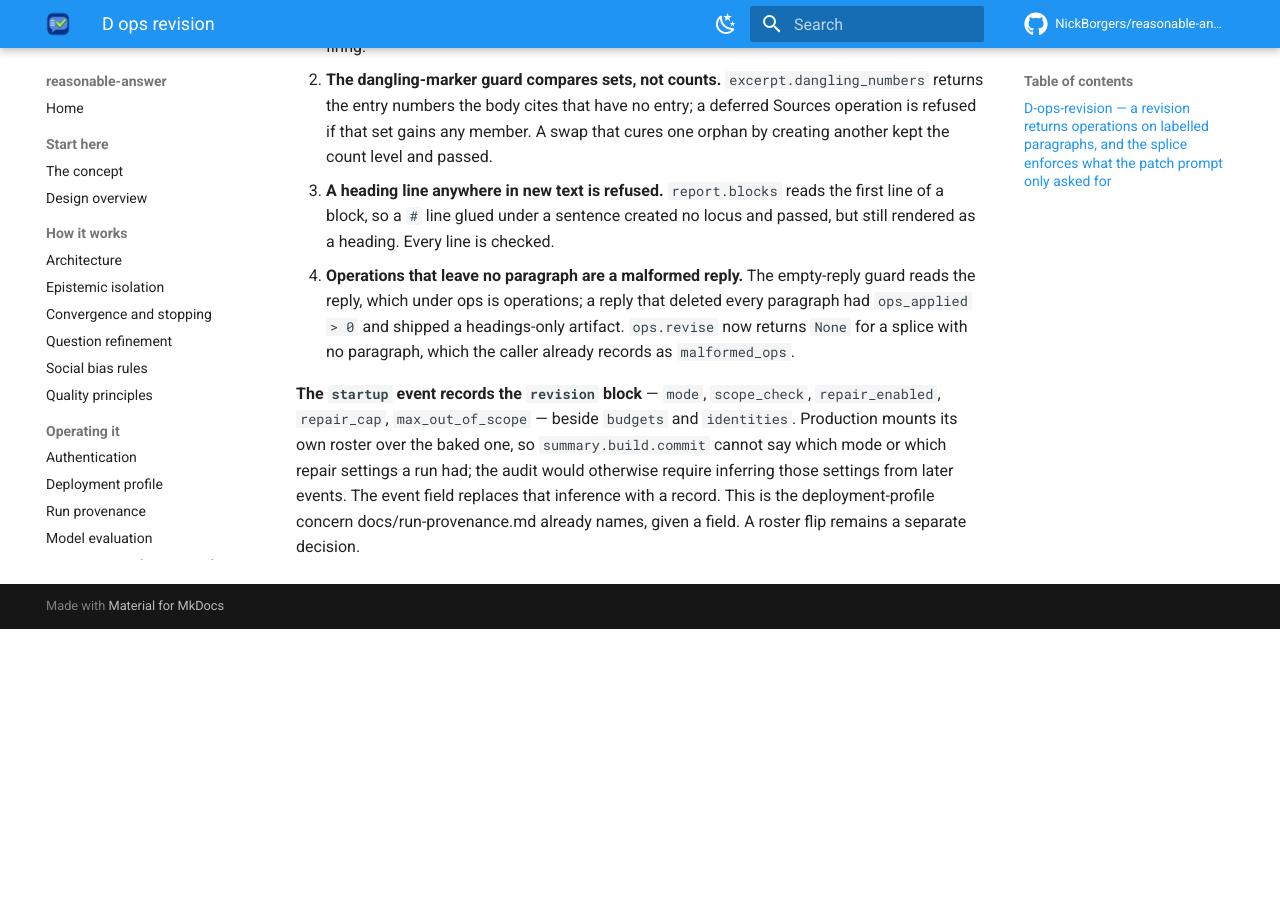
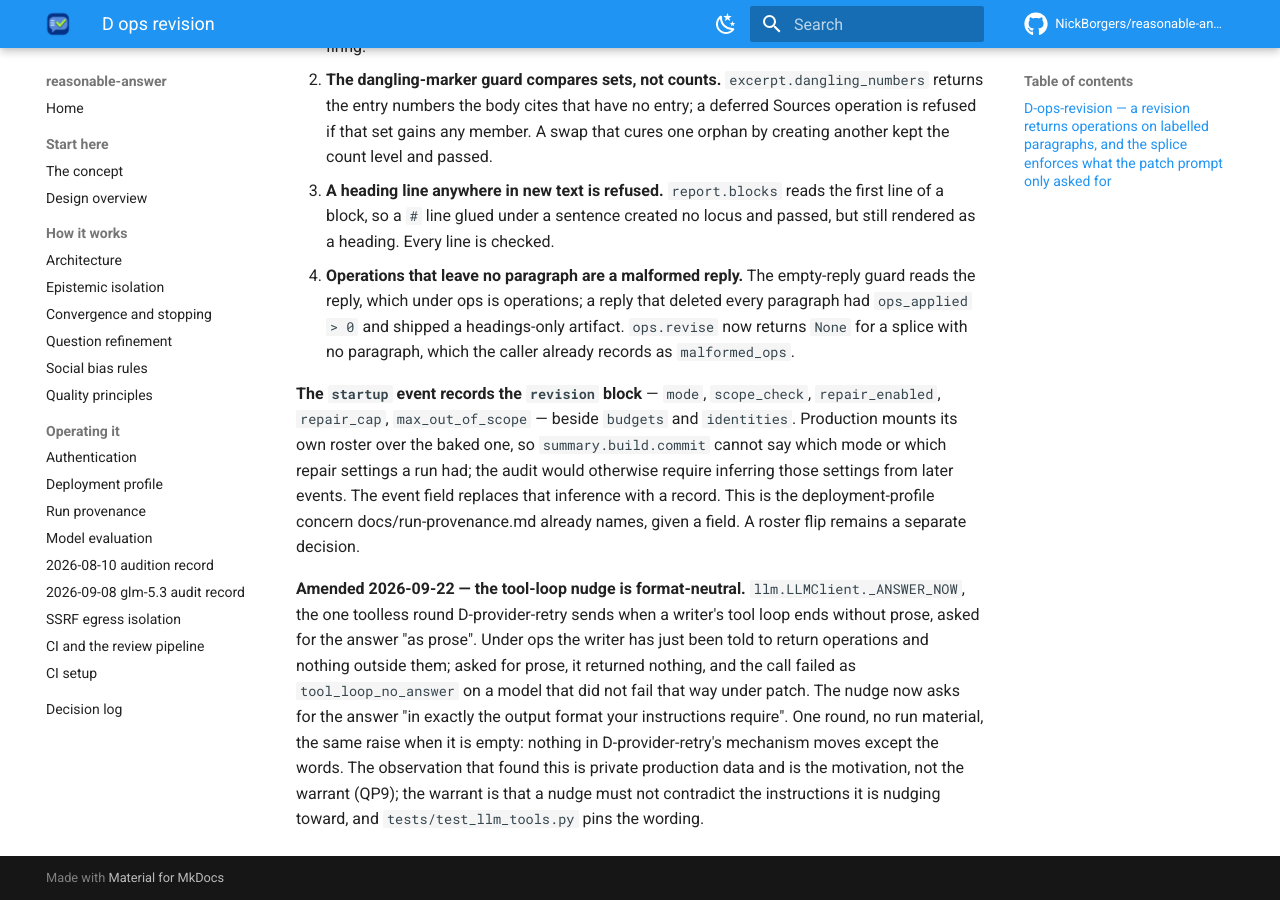
Before and after one commit to NickBorgers/reasonable-answer, an MkDocs documentation site: the page built from docs/decisions/D-ops-revision.md, in a window 1280 px wide and 900 px high, scrolled down 5570 px. Built offline with MkDocs 1.6.1 and Material for MkDocs 9.7.7, drawn with Linux system fonts in a browser that asks for light colours; comment, search, counter and statistics services are not loaded; before the commit the page ends 6199 px from its top, so only the background shows below that.

Commit message:
fix(llm): the tool-loop nudge asks for the caller's output format, not prose (D-ops-revision)
The one toolless round sent when a writer's tool loop ends without prose asked
for the answer "as prose". Under `revision.mode: ops` the writer has just been
told to return operations and nothing else; asked for prose, it answered with
nothing and the call failed as `tool_loop_no_answer` — on a model that never
failed that way under patch. The nudge now asks for the answer "in exactly the
output format your instructions require". One round, no run material, the same
raise when it is empty; only the words move.

Full offline suite: 2073 passed.

Co-Authored-By: Claude Fable 5.1 <noreply@anthropic.com>
Claude-Session: https://claude.ai/code/session_012pmQenMgjRns72Kb9svo8g

```diff
--- a/docs/decisions/D-ops-revision.md
+++ b/docs/decisions/D-ops-revision.md
@@ -209,3 +209,14 @@ over the baked one, so `summary.build.commit` cannot say which mode or which rep
 the audit would otherwise require inferring those settings from later events. The event field replaces
 that inference with a record. This is the deployment-profile concern docs/run-provenance.md already
 names, given a field. A roster flip remains a separate decision.
+
+**Amended 2026-09-22 — the tool-loop nudge is format-neutral.** `llm.LLMClient._ANSWER_NOW`, the one
+toolless round D-provider-retry sends when a writer's tool loop ends without prose, asked for the
+answer "as prose". Under ops the writer has just been told to return operations and nothing outside
+them; asked for prose, it returned nothing, and the call failed as `tool_loop_no_answer` on a model
+that did not fail that way under patch. The nudge now asks for the answer "in exactly the output
+format your instructions require". One round, no run material, the same raise when it is empty:
+nothing in D-provider-retry's mechanism moves except the words. The observation that found this is
+private production data and is the motivation, not the warrant (QP9); the warrant is that a nudge
+must not contradict the instructions it is nudging toward, and `tests/test_llm_tools.py` pins the
+wording.
```
Also changed, not shown: docs/architecture.md (+3 -2 lines), docs/decisions/D-provider-retry.md (+8 -1 lines), 2 other files.
